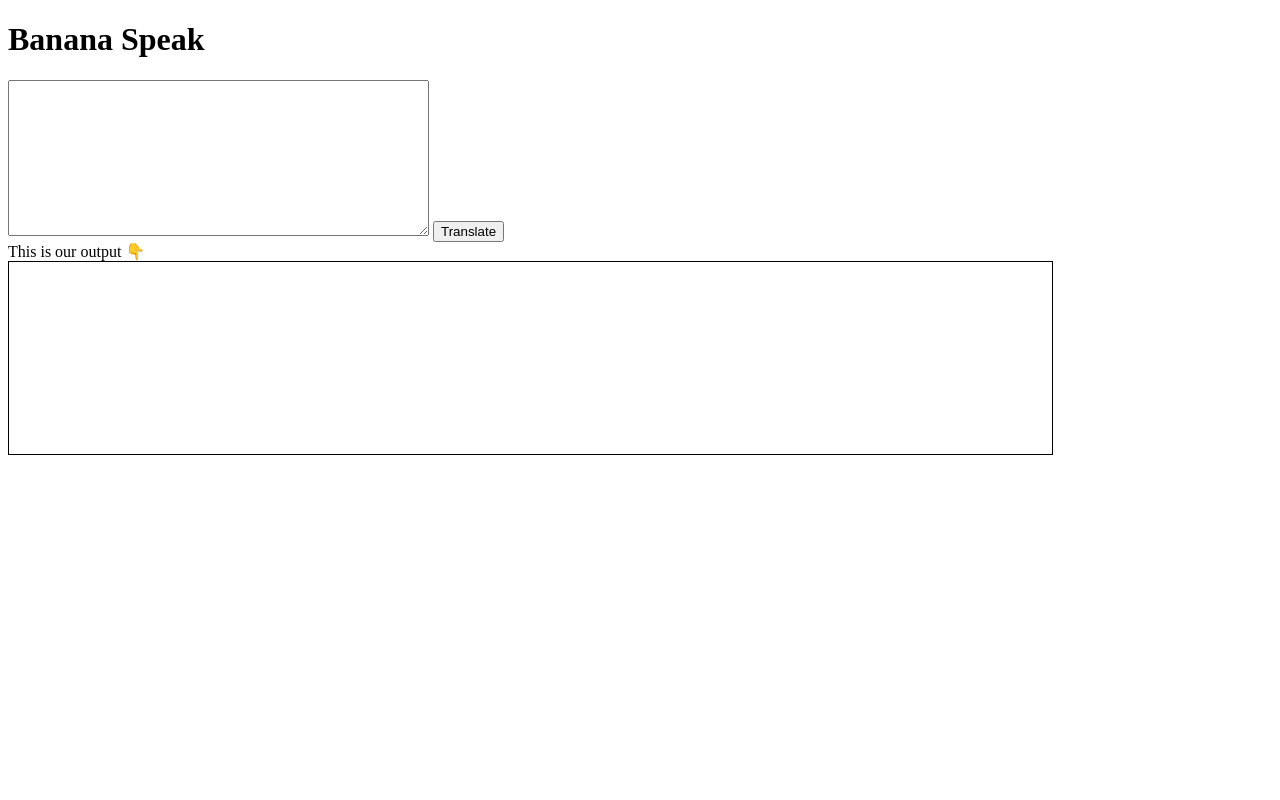
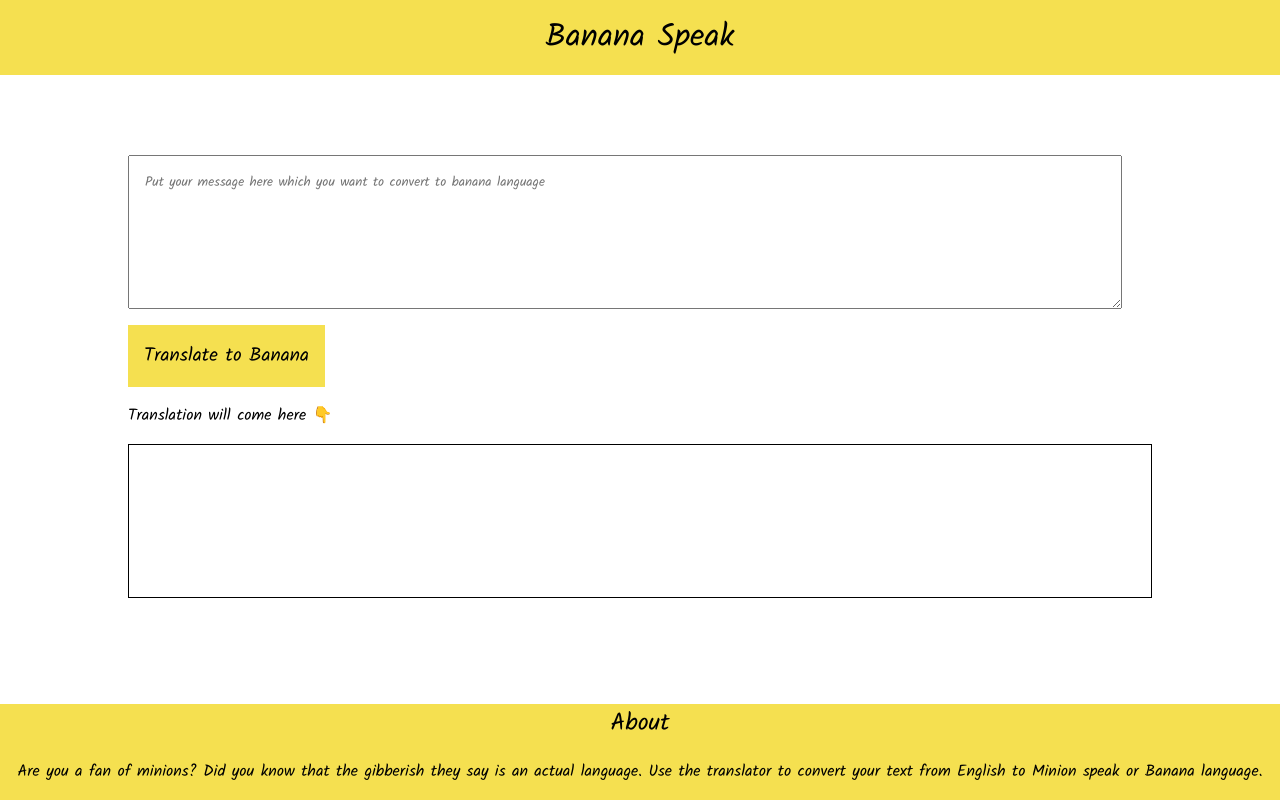
Before and after one commit to Krishna-anhsirk/neogcamp-banana-talk, a plain HTML site: page index.html in a window 1280 px wide. Drawn offline with Linux system fonts and the light colour scheme.

Commit message:
Styling and minor changes done

```diff
--- a/index.html
+++ b/index.html
@@ -5,21 +5,29 @@
     <meta http-equiv="X-UA-Compatible" content="IE=edge" />
     <meta name="viewport" content="width=device-width, initial-scale=1.0" />
     <title>Banana Speak</title>
-    <style>
-      #output {
-        width: 80%;
-        height: 20vh;
-        border: 1px solid black;
-        padding: 1rem;
-      }
-    </style>
+    <link rel="stylesheet" href="style.css" />
   </head>
   <body>
-    <h1>Banana Speak</h1>
-    <textarea name="" id="txt-input" cols="50" rows="10"></textarea>
-    <button id="btn-translate">Translate</button>
-    <div>This is our output 👇</div>
-    <div id="output"></div>
+    <nav>
+      <div class="title">Banana Speak</div>
+    </nav>
+    <main>
+      <textarea
+        id="txt-input"
+        placeholder="Put your message here which you want to convert to banana language"
+      ></textarea>
+      <button id="btn-translate">Translate to Banana</button>
+      <div>Translation will come here 👇</div>
+      <div id="output"></div>
+    </main>
+    <footer>
+      <div class="footer__title">About</div>
+      <p>
+        Are you a fan of minions? Did you know that the gibberish they say is an
+        actual language. Use the translator to convert your text from English to
+        Minion speak or Banana language.
+      </p>
+    </footer>
     <script src="app.js"></script>
   </body>
 </html>
--- /dev/null
+++ b/style.css
@@ -0,0 +1,66 @@
+/* Google fonts  */
+@import url("https://fonts.googleapis.com/css2?family=Kalam&family=Roboto&display=swap");
+
+:root {
+  --primary-colour: #f5e050;
+}
+
+body {
+  font-family: "Kalam", cursive;
+  margin: 0;
+  padding: 0;
+  box-sizing: border-box;
+}
+
+.title {
+  display: block;
+  font-size: 2rem;
+  background-color: var(--primary-colour);
+  padding: 0.75rem;
+  text-align: center;
+}
+
+main {
+  padding: 5vw 10vw;
+}
+
+#txt-input {
+  font-family: inherit;
+  margin-top: 1rem;
+  display: block;
+  min-height: 15vh;
+  min-width: 75vw;
+  padding: 1rem;
+}
+
+#btn-translate {
+  display: block;
+  margin: 1rem 0rem;
+  padding: 1rem;
+  border: none;
+  font-family: inherit;
+  font-size: larger;
+  background-color: var(--primary-colour);
+  cursor: pointer;
+}
+
+#output {
+  margin-top: 1rem;
+  border: 1px solid black;
+  display: block;
+  min-height: 15vh;
+  min-width: 50vw;
+  padding: 1rem;
+}
+
+footer {
+  background-color: var(--primary-colour);
+  text-align: center;
+  position: fixed;
+  bottom: 0;
+  width: 100%;
+}
+
+.footer__title {
+  font-size: 1.5rem;
+}
```
